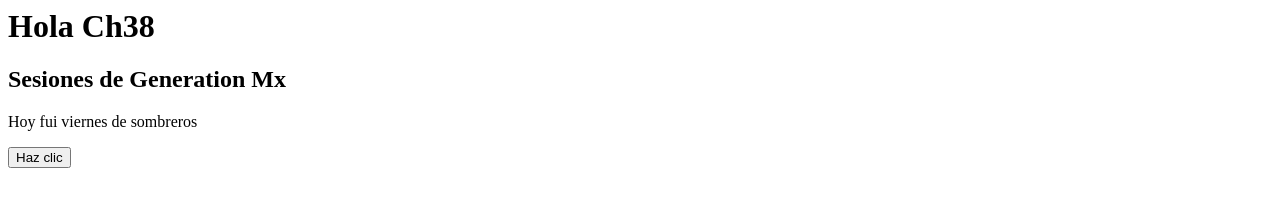
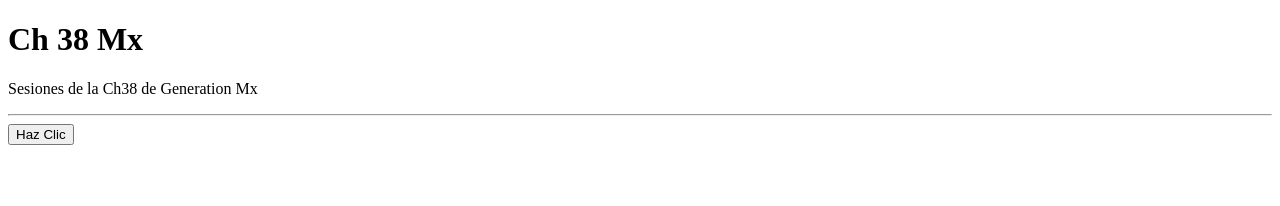
Before and after one commit to sergiotrrs/Ch38-sesiones, a plain HTML site: page index.html in a window 1280 px wide. Drawn offline with Linux system fonts and the light colour scheme.

Commit message:
feat: versionde html 5 con metas

```diff
--- a/index.html
+++ b/index.html
@@ -1,11 +1,23 @@
-<html>
-  <head>
-    <title>Ch38</title>
-  </head>
-  <body>
-     <h1>Hola Ch38</h1>
-     <h2>Sesiones de Generation Mx</h2>
-     <p>Hoy fui viernes de sombreros</p>
-     <button>Haz clic</button>
-  </body>
+<!DOCTYPE html>
+<html lang="en">
+
+<head>
+  <meta charset="UTF-8">
+  <meta name="viewport" content="width=device-width, initial-scale=1.0">
+  <title>Document</title>
+</head>
+
+<body>
+  <main>
+    <h1>Ch 38 Mx</h1>
+    <p>Sesiones de la Ch38 de Generation Mx</p>
+    <hr>
+    <button>Haz Clic</button>
+  </main>
+  <footer>
+
+  </footer>
+
+</body>
+
 </html>
```
